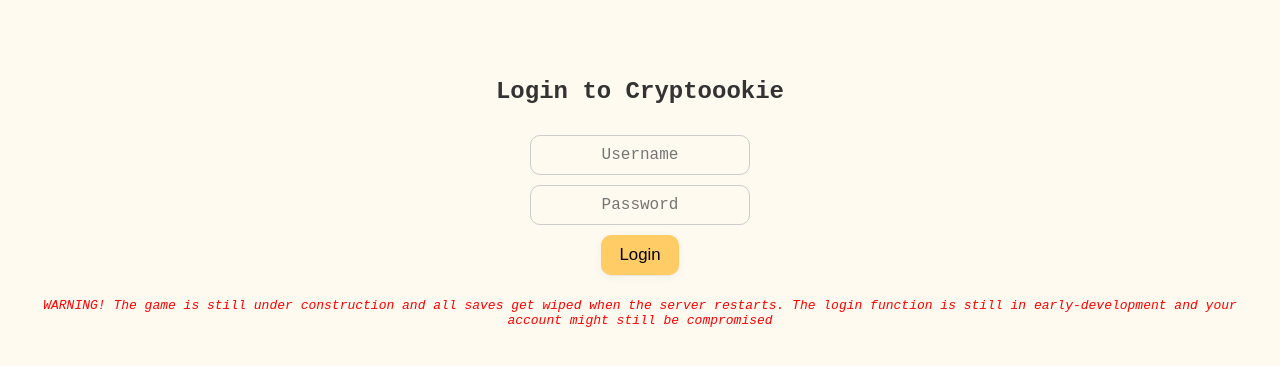
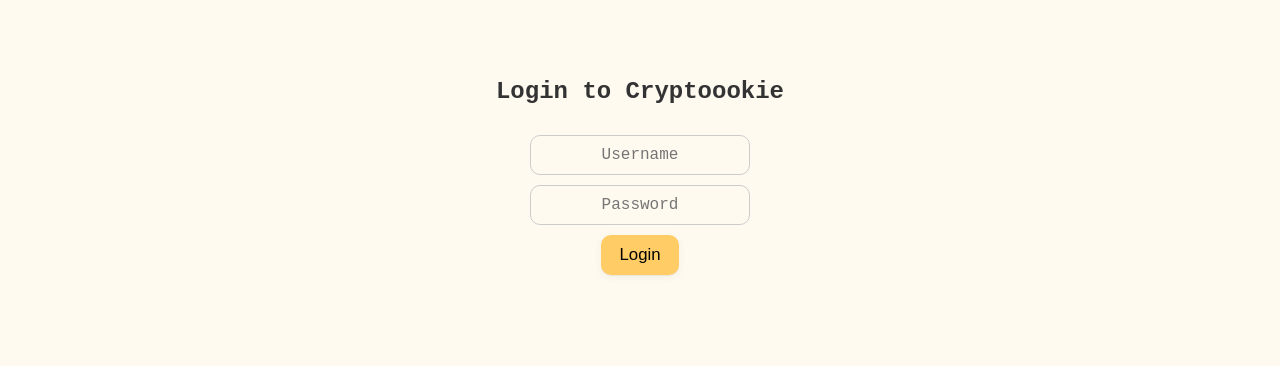
Before and after one commit to Edo1811/cryptoookie-server, a website: page index.html in a window 1280 px wide. Drawn offline with Linux system fonts and the light colour scheme.

Commit message:
Update index.html

```diff
--- a/index.html
+++ b/index.html
@@ -2,34 +2,16 @@
 <html lang="en">
   <head>
     <meta charset="UTF-8" />
-    <title>$COOKIE - Totally Real Crypto</title>
+    <title>Login - $COOKIE</title>
     <link rel="stylesheet" href="style.css" />
   </head>
   <body>
-    <!-- === LOGIN SCREEN === -->
-    <div
-      id="loginScreen"
-      style="
-        display: flex;
-        flex-direction: column;
-        align-items: center;
-        gap: 10px;
-      "
-    >
+    <div id="loginScreen" style="display:flex;flex-direction:column;align-items:center;gap:10px;">
       <h2>Login to Cryptoookie</h2>
       <input id="username" placeholder="Username" class="inputBox" />
-      <input
-        id="password"
-        type="password"
-        placeholder="Password"
-        class="inputBox"
-      />
+      <input id="password" type="password" placeholder="Password" class="inputBox" />
       <button class="btn" onclick="login()">Login</button>
-      <p style="color: red; font-size: small; font-style: italic;">
-        WARNING! The game is still under construction and all saves get wiped when the server restarts. The login function is still in early-development and your account might still be compromised
-      </p>
     </div>
-
-
+    <script src="pricefluctuator.js"></script>
   </body>
 </html>
```
